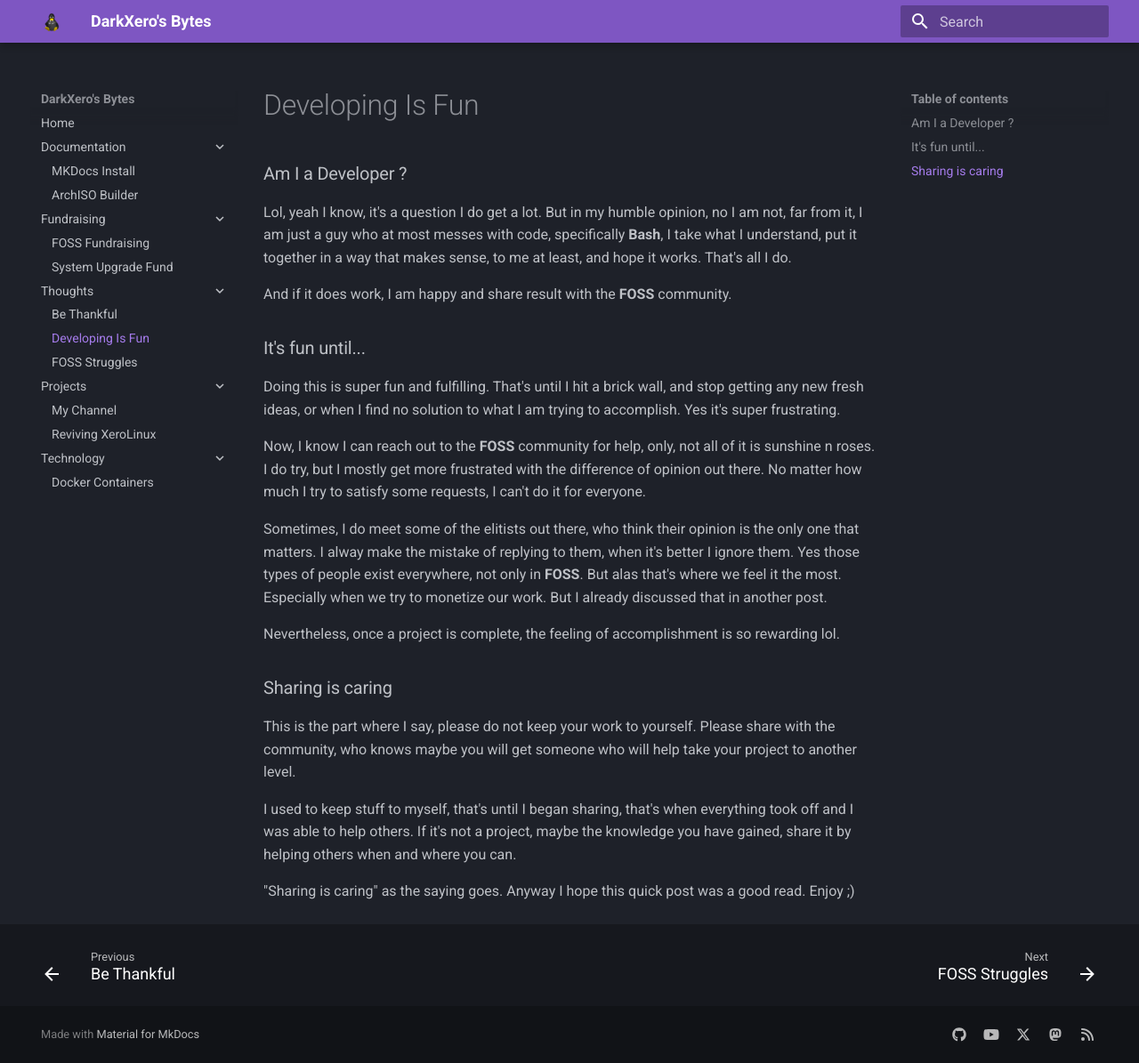
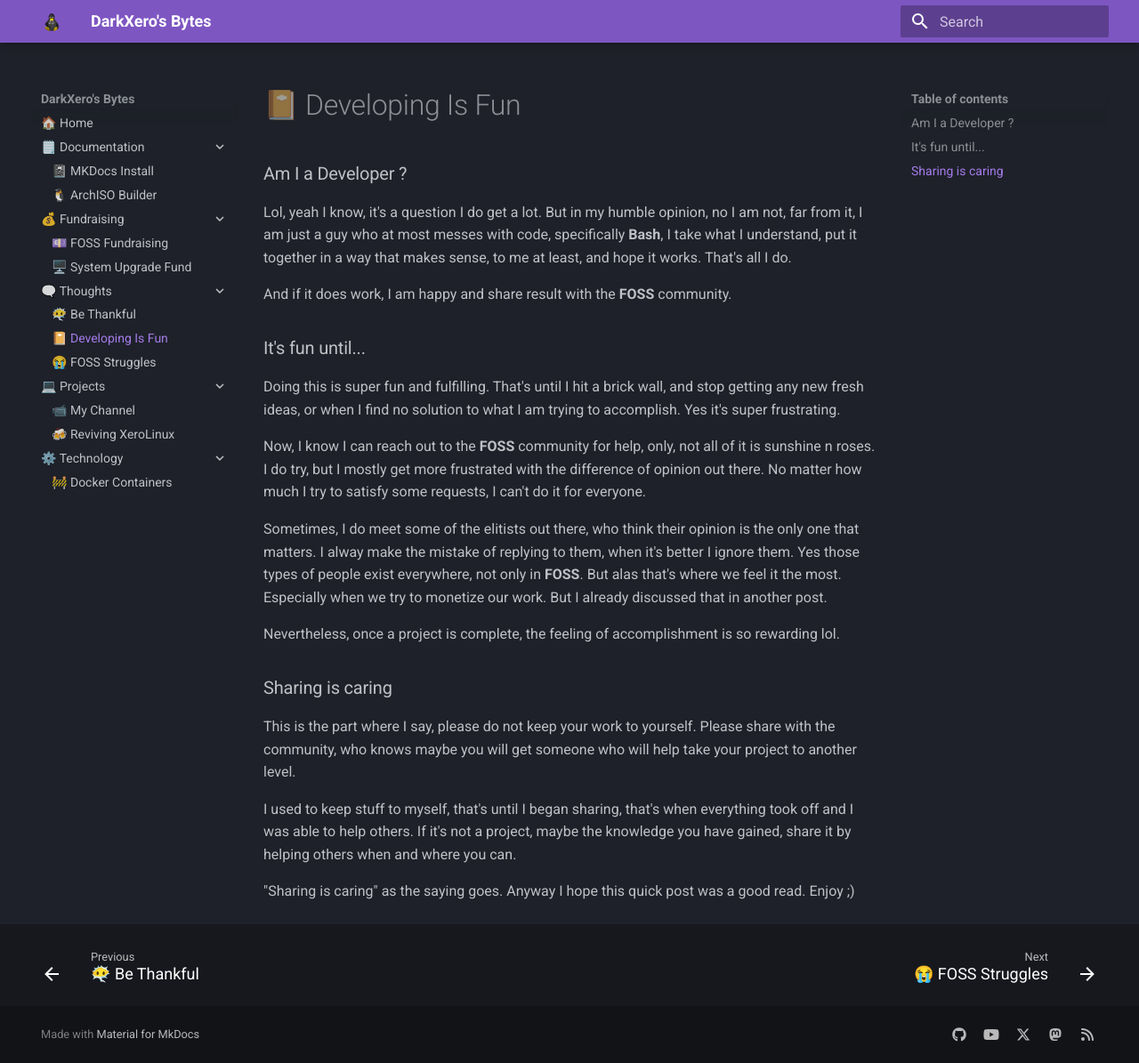
Before and after one commit to xerolinux/XeroSite, an MkDocs documentation site: the page built from docs/priv/developing-is-fun-but.md, in a window 1280 px wide and 1195 px high. Shown: the whole window at 89% size. Built offline with MkDocs 1.6.1 and Material for MkDocs 9.7.7, drawn with Linux system fonts in a browser that asks for light colours; some of the changed lines change nothing that is shown.

Commit message:
emoji sections

```diff
--- a/mkdocs.yml
+++ b/mkdocs.yml
@@ -3,28 +3,28 @@ site_description: Thoughts, Opinions, Documentation, and more...
 site_url: https://bytes.xerolinux.xyz
 
 nav:
-   - Home: index.md
-   - Documentation:
-      - MKDocs Install: docs/mkdocs-install.md
-      - ArchISO Builder: docs/build-archiso.md
+   - 🏠 Home: index.md
+   - 🗒️ Documentation:
+      - 📓 MKDocs Install: docs/mkdocs-install.md
+      - 🐧 ArchISO Builder: docs/build-archiso.md
       # - Using MkDocs:
       # - Qtile:
       # - Geany:
-   - Fundraising:
-      - FOSS Fundraising: fund/foss-fundraising.md
-      - System Upgrade Fund : fund/new-gpu-cpu-fund.md
-   - Thoughts:
-      - Be Thankful: priv/be-thankful.md
-      - Developing Is Fun: priv/developing-is-fun-but.md
-      - FOSS Struggles: priv/real-foss-struggles.md
+   - 💰 Fundraising:
+      - 💷 FOSS Fundraising: fund/foss-fundraising.md
+      - 🖥️ System Upgrade Fund : fund/new-gpu-cpu-fund.md
+   - 🗨️ Thoughts:
+      - 😶‍🌫️ Be Thankful: priv/be-thankful.md
+      - 📔 Developing Is Fun: priv/developing-is-fun-but.md
+      - 😭 FOSS Struggles: priv/real-foss-struggles.md
       # - Kernel: personal/
       # - Rolling Release: personal/
       # - Whoogle: personal/
-   - Projects:
-      - My Channel: projects/what-s-up-with-my-channel.md
-      - Reviving XeroLinux: projects/why-is-distro-back.md
-   - Technology:
-      - Docker Containers: tech/docker-containers-a-love-story.md
+   - 💻 Projects:
+      - 📹 My Channel: projects/what-s-up-with-my-channel.md
+      - 🍻 Reviving XeroLinux: projects/why-is-distro-back.md
+   - ⚙️ Technology:
+      - 🚧 Docker Containers: tech/docker-containers-a-love-story.md
    # - About: about.md
    # - Contact: contact.md
 
```
Also changed, not shown: site/404.html, site/docs/build-archiso/index.html, site/docs/mkdocs-install/index.html, site/feed.xml, site/feed_json_created.json, site/feed_json_updated.json, site/feed_rss_updated.xml, site/fund/foss-fundraising/index.html, site/fund/new-gpu-cpu-fund/index.html, site/index.html, site/priv/be-thankful/index.html, site/priv/developing-is-fun-but/index.html, site/priv/real-foss-struggles/index.html, site/projects/what-s-up-with-my-channel/index.html, 3 more files.
